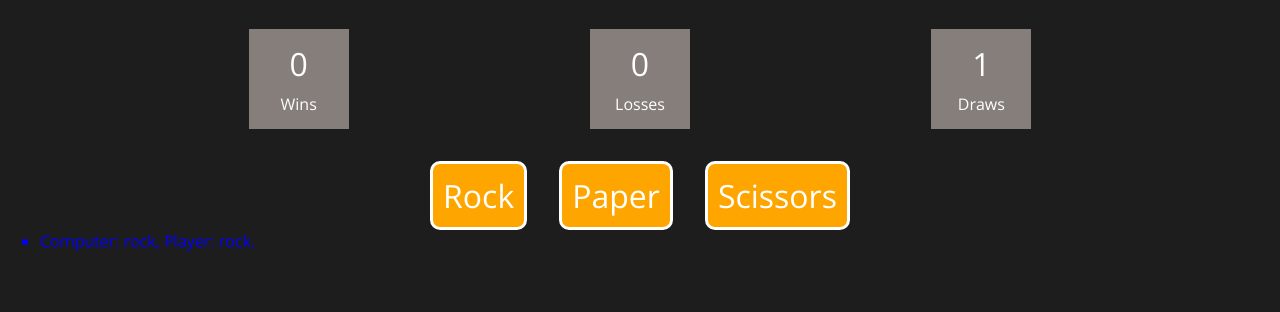
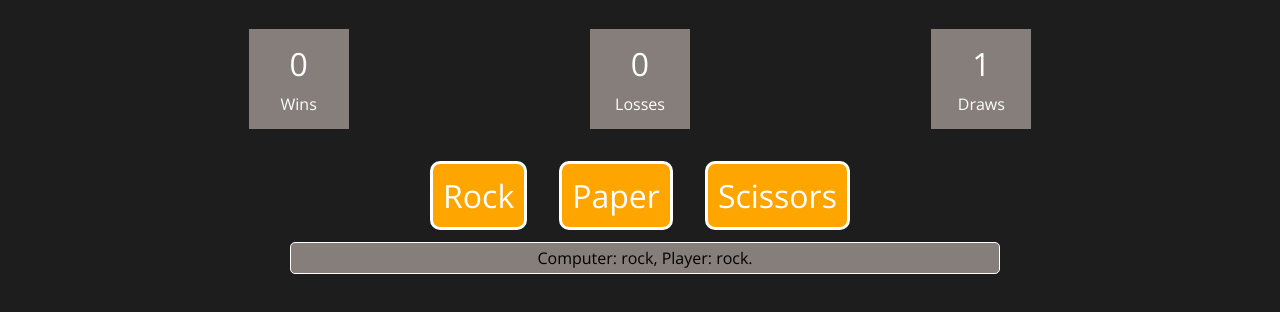
Before and after one commit to lucenas/odin-project, a plain HTML site: page foundations/rps.html in a window 1280 px wide. Both pictures are taken after a click on the button "Rock". Shown: the part 164-476 px from the top of the page. Drawn offline with nearby package versions, Linux system fonts and the light colour scheme.

Commit message:
rps: Improve game tracker
Recently played games are shown below the player buttons.

```diff
--- a/foundations/css/style.css
+++ b/foundations/css/style.css
@@ -113,9 +113,31 @@ p {
     color: black;
 }
 
+#rps-game-list {
+    display: flex;
+    flex-flow: column nowrap;
+    margin-top: 10px;
+}
+
+#rps-game-list p {
+    background-color: var(--highlight-three);
+    width: 100%;
+    padding: 4px;
+    margin: 2px 0;
+    border: 1px solid white;
+    border-radius: 5px;
+    color: black;
+}
+
 @media only screen and (min-width: 700px) {
     p {
         max-width: 700px;
         margin: auto;
     }
+
+    #rps-game-list {
+        width: 700px;
+        margin: auto;
+        margin-top: 10px;
+    }
 }
--- a/foundations/js/rps-ui.js
+++ b/foundations/js/rps-ui.js
@@ -66,19 +66,19 @@ function playRound(playerGuess) {
     let result = winCalculator(cGuess, playerGuess);
 
     // Add game info line.
-    let info = document.createElement('li');
+    let info = document.createElement('p');
     info.textContent = "Computer: " + cGuess + ", Player: " + playerGuess + ".";
     infoContainer.insertBefore(info, infoContainer.children[0]);
 
     if (result == PLAYER_WINS) {
         winCounter.textContent = parseInt(winCounter.textContent) + 1;
-        info.style.color = 'green';
+        //info.style.color = 'green';
     } else if (result == COMPUTER_WINS) {
         lossCounter.textContent = parseInt(lossCounter.textContent) + 1;
-        info.style.color = 'red';
+        //info.style.color = 'red';
     } else if (result == DRAW) {
         drawCounter.textContent = parseInt(drawCounter.textContent) + 1;
-        info.style.color = 'blue';
+        //info.style.color = 'blue';
     }
 
     // Update scores.
@@ -89,8 +89,7 @@ let winCounter = document.querySelector("#wins #score");
 let lossCounter = document.querySelector("#losses #score");
 let drawCounter = document.querySelector("#draws #score");
 
-let infoContainer = document.createElement('ul');
-gameContainer.appendChild(infoContainer);
+let infoContainer = document.querySelector("#rps-game-list");
 
 // Modify buttons.
 let rockBtn = document.querySelector('#rock');
```
